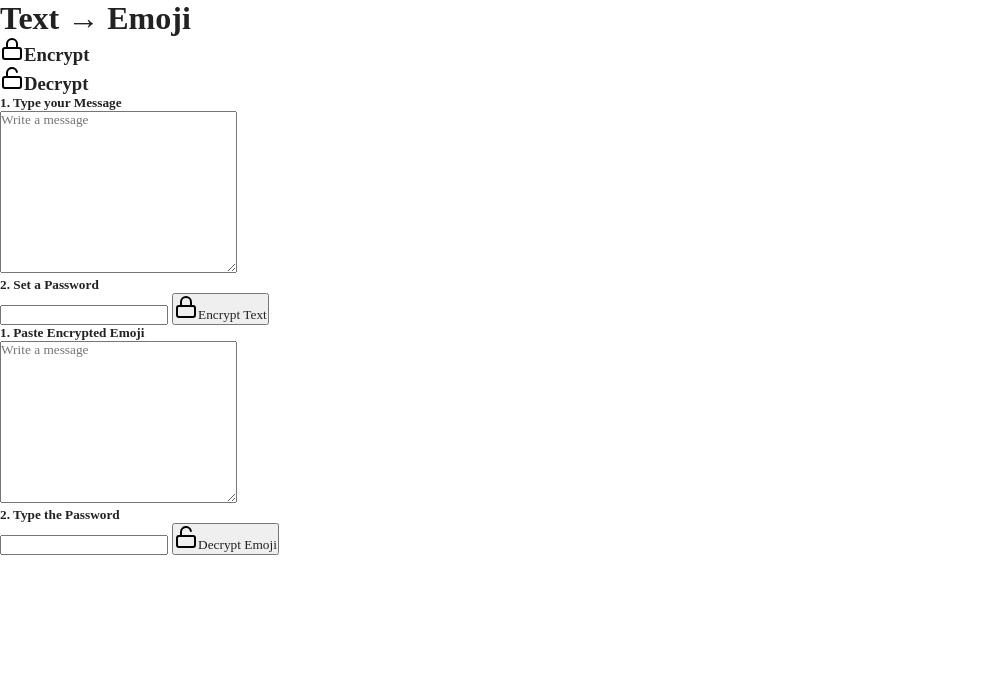
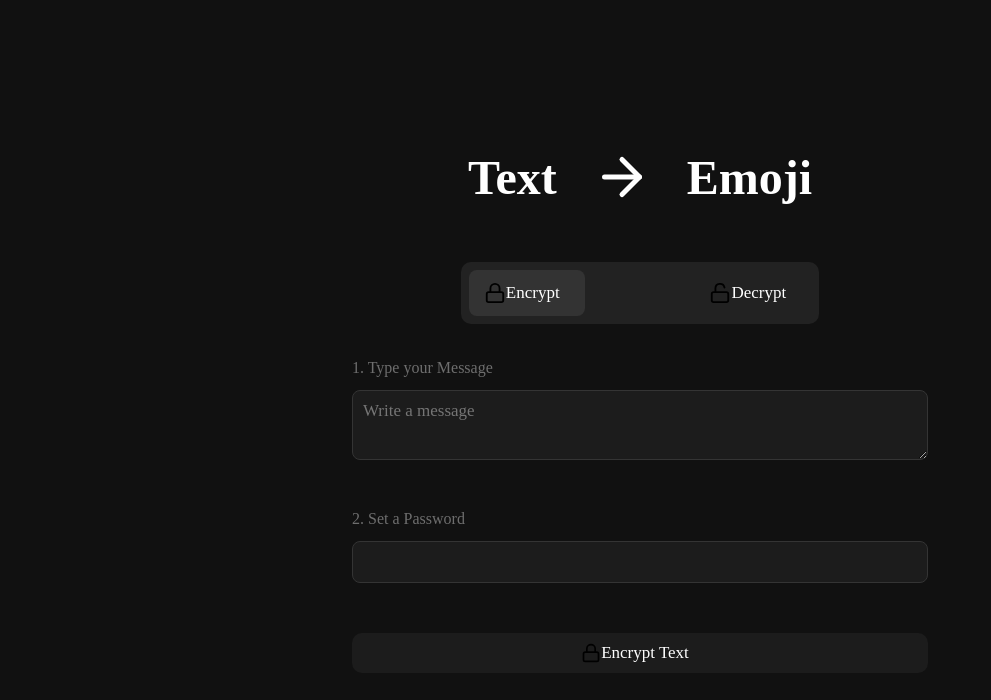
Before and after one commit to Satyam-193/text_to_emoji, a plain HTML site: page index.html in a window 1280 px wide. Shown: the whole page, without its empty margins (0-991 px from the left). Drawn offline with Linux system fonts and the light colour scheme.

Commit message:
Encrypt page basic structure.

```diff
--- a/index.html
+++ b/index.html
@@ -8,7 +8,7 @@
 </head>
 <body>
     <div id="main">
-        <h1>Text &#8594; Emoji</h1>
+        <h1>Text<span><img src="img/arrow-up.svg" alt=""></span> Emoji</h1>
 
         <div id="endec-div">
             <h3 id="enc-btn"><span><img src="img/lock.svg" alt="">Encrypt</span></h3>
@@ -16,20 +16,19 @@
         </div>
         <div id="encryption">
             <h5>1. Type your Message</h5>
-        <textarea placeholder="Write a message" name="" id="txtmsg" cols="30" rows="10"></textarea>
+            <textarea placeholder="Write a message" name="" id="txtmsg-encrypt" cols="30" rows="10"></textarea>
             <h5>2. Set a Password</h5>
             <input type="password" name="" id="password">
             <button id="encrypt-btn"><span><img src="img/lock.svg" alt="">Encrypt Text</span></button>
         </div>
         <div id="decryption">
             <h5>1. Paste Encrypted Emoji</h5>
-        <textarea placeholder="Write a message" name="" id="txtmsg" cols="30" rows="10"></textarea>
+            <textarea placeholder="Write a message" name="" id="txtmsg-decrypt" cols="30" rows="10"></textarea>
             <h5>2. Type the Password</h5>
             <input type="password" name="" id="finalpassword">
             <button id="decrypt-btn"><span><img src="img/unlock.svg" alt="">Decrypt Emoji</span></button>
         </div>
 </div>
 
-
 </body>
 </html>
--- a/style.css
+++ b/style.css
@@ -3,7 +3,7 @@
     padding: 0;
     box-sizing: border-box;
     font-family: gilroy;
-    color: #222;
+    color: #fff;
 }
 
  html,
@@ -15,6 +15,194 @@
  #main{
     height: 100%;
     width: 100%;
-    background-color: #fff;
+    background-color: #111;
+    display: flex;
+    align-items: center;
+    justify-content: center;
+    flex-direction: column;
+ }
+
+ #main>h1{
+    font-size: 48px;
+    display: flex;
+    align-items: center;
+    padding: 20px;
+ }
+ #main>h1 span{
+    margin: 0 15px;
+    display: flex;
+    align-items: center;
+ }
+
+ #main>h1 span img{
+    rotate: 90deg;
+    height: 60px;
+    width: 100px;
+    transition: 0.3s ease;
+ }
+
+ #main>#endec-div{
+    display:flex;
+    align-items: center;
+    justify-content: space-between;
+    background-color: #222;
+    padding: 8px;
+    width: 28%;
+    margin: 35px 0;
+    border-radius: 10px;
+ }
+
+ #main>#endec-div h3{
+    font-size: 17px;
+    display: flex;
+    align-items: center;
+    border-radius: 8px;
+    font-weight: 500;
+    cursor: pointer;
+    padding: 12px 15px;
+    transform: 0.2s ease;
+ }
+
+ #enc-btn{
+    background-color: #333;
+ }
+
+ #endec-div h3 span{
+    display: flex;
+    align-items: center;
+    justify-content: space-around;
+    margin-right: 10px;
 
  }
+
+ #endec-div h3 span img{
+    height: 22px;
+ }
+
+ #encryption{
+    width: 45%;
+    display: flex;
+    align-items: flex-start;
+    justify-content: space-around;
+    flex-direction: column;
+
+ }
+
+ #encryption h5{
+    font-size: 16px;
+    font-weight: 500;
+    margin-bottom: 13px;
+    color: #6e6e6e;
+ }
+
+ #encryption textarea{
+    width: 100%;
+    height: 70px;
+    border: 1px solid #343434;
+    padding: 10px;
+    border-radius: 8px;
+    font-size: 17px;
+    outline: none;
+    margin-bottom: 50px;
+    background-color: #1c1c1c;
+ }
+
+ #encryption input{
+    width: 100%;
+    border: 1px solid #343434;
+    padding: 10px;
+    border-radius: 8px;
+    font-size: 17px;
+    outline: none;
+    margin-bottom: 50px;
+    background-color: #1c1c1c;
+ }
+
+ #encryption button{
+    display: flex;
+    align-items: center;
+    color: #6e6e6e;
+    background-color: #1c1c1c;
+    border: none;
+    width: 100%;
+    justify-content: center;
+    padding: 10px;
+    border-radius: 10px;
+    color: #eee;
+    font-size: 17px;
+    cursor: pointer;
+ }
+
+ button span{
+    display: flex;
+    margin-right: 10px;
+ }
+
+ button img{
+    height: 20px;
+ }
+
+
+ #decryption{
+    width: 45%;
+    display: flex;
+    align-items: flex-start;
+    justify-content: space-around;
+    flex-direction: column;
+    display: none;
+ }
+
+ #decryption h5{
+    font-size: 16px;
+    font-weight: 500;
+    margin-bottom: 13px;
+    color: #6e6e6e;
+ }
+
+ #decryption textarea{
+    width: 100%;
+    height: 70px;
+    border: 1px solid #343434;
+    padding: 10px;
+    border-radius: 8px;
+    font-size: 17px;
+    outline: none;
+    margin-bottom: 50px;
+    background-color: #1c1c1c;
+ }
+
+ #decryption input{
+    width: 100%;
+    height: 70px;
+    border: 1px solid #343434;
+    padding: 10px;
+    border-radius: 8px;
+    font-size: 17px;
+    outline: none;
+    margin-bottom: 50px;
+    background-color: #1c1c1c;
+ }
+
+ #decryption button{
+    display: flex;
+    align-items: center;
+    color: #6e6e6e;
+    background-color: #1c1c1c;
+    border: none;
+    width: 100%;
+    justify-content: center;
+    padding: 10px;
+    border-radius: 10px;
+    color: #eee;
+    font-size: 17px;
+    cursor: pointer;
+ }
+
+ button span{
+    display: flex;
+    margin-right: 10px;
+ }
+
+ button img{
+    height: 20px;
+ }
```
Also changed, not shown: img/arrow-up.svg (added). Lines whose indentation alone changed are shown as unchanged.
